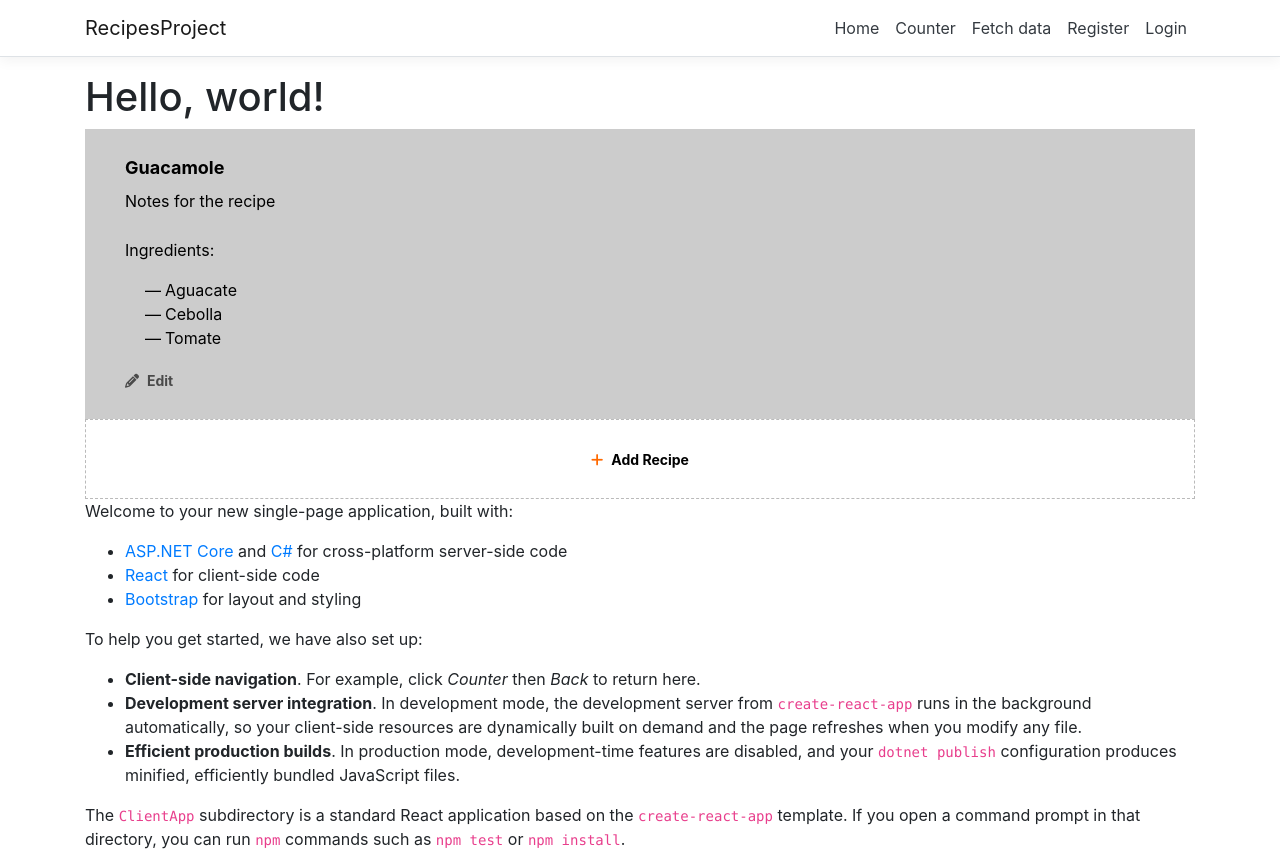
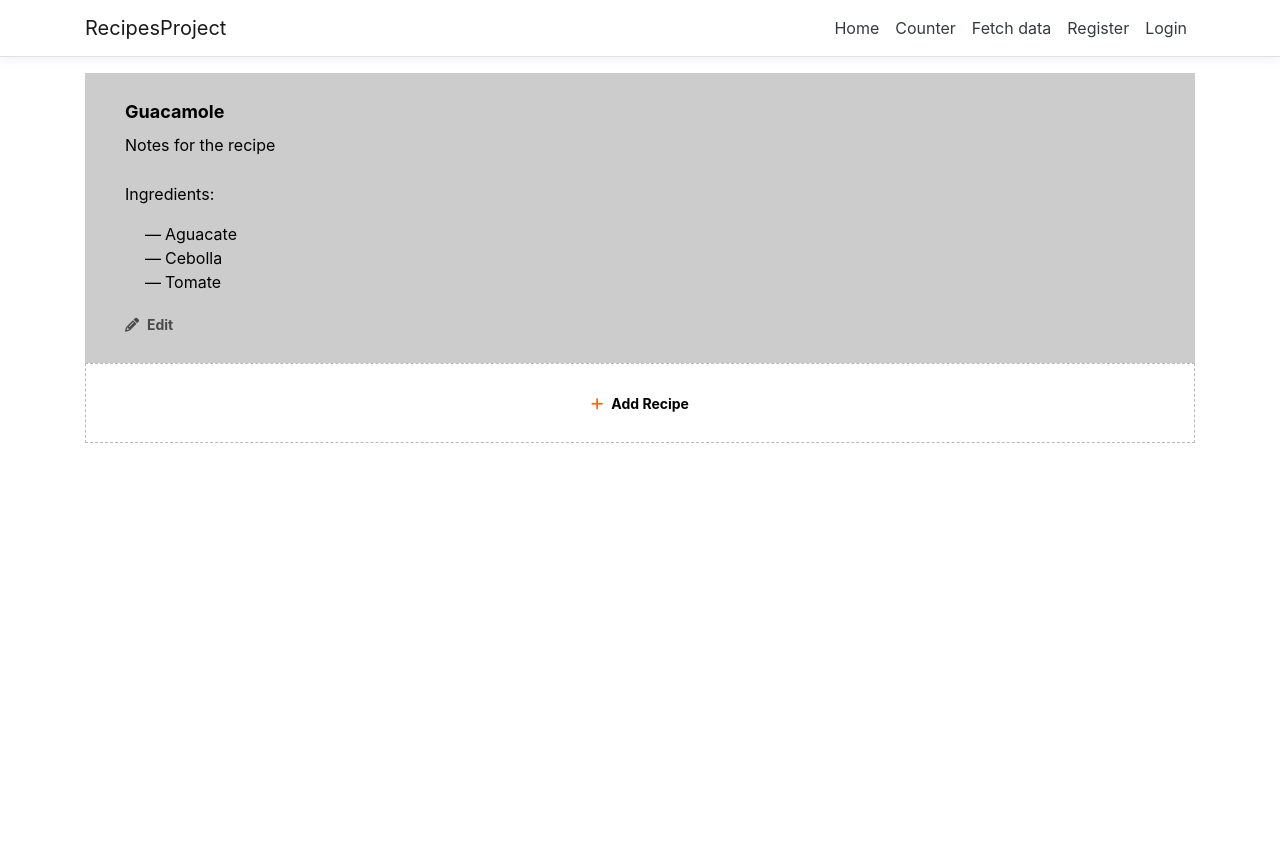
Before and after one commit to IchiyonM14/react-dotnet-app, a React (Create React App) app in the folder ClientApp/: page / in a window 1280 px wide. After the commit the page ends 800 px from the top, so only its background shows below. Built offline with nearby package versions, Linux system fonts and the light colour scheme; no server answers.

Commit message:
Home - Remove generated code by default

```diff
--- a/ClientApp/src/components/Home.js
+++ b/ClientApp/src/components/Home.js
@@ -27,8 +27,6 @@
 
     return (
         <div>
-            <h1>Hello, world!</h1>
-
             <Recipe
                 name="Guacamole"
                 notes="Notes for the recipe"
@@ -77,20 +75,6 @@
                     options={ingredients}
                 />
             </Modal>
-
-            <p>Welcome to your new single-page application, built with:</p>
-            <ul>
-                <li><a href='https://get.asp.net/'>ASP.NET Core</a> and <a href='https://msdn.microsoft.com/en-us/library/67ef8sbd.aspx'>C#</a> for cross-platform server-side code</li>
-                <li><a href='https://facebook.github.io/react/'>React</a> for client-side code</li>
-                <li><a href='http://getbootstrap.com/'>Bootstrap</a> for layout and styling</li>
-            </ul>
-            <p>To help you get started, we have also set up:</p>
-            <ul>
-                <li><strong>Client-side navigation</strong>. For example, click <em>Counter</em> then <em>Back</em> to return here.</li>
-                <li><strong>Development server integration</strong>. In development mode, the development server from <code>create-react-app</code> runs in the background automatically, so your client-side resources are dynamically built on demand and the page refreshes when you modify any file.</li>
-                <li><strong>Efficient production builds</strong>. In production mode, development-time features are disabled, and your <code>dotnet publish</code> configuration produces minified, efficiently bundled JavaScript files.</li>
-            </ul>
-            <p>The <code>ClientApp</code> subdirectory is a standard React application based on the <code>create-react-app</code> template. If you open a command prompt in that directory, you can run <code>npm</code> commands such as <code>npm test</code> or <code>npm install</code>.</p>
         </div>
     );
 };
```
